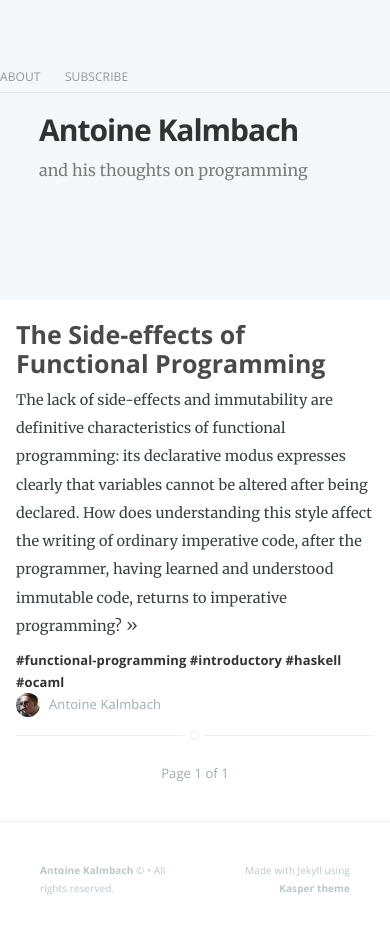
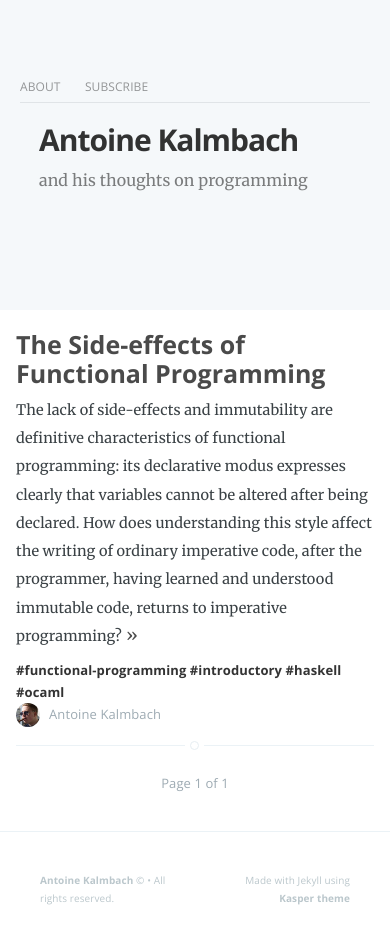
Before and after one commit to ane/ane.github.io, a Jekyll site: the page built from index.html, in a window 390 px wide. Built offline with Jekyll 4.4.1, drawn with Linux system fonts in a browser that asks for light colours; Markdown is read by kramdown in place of the engine named in the settings; the list of posts is cut into pages by our own code.

Commit message:
Fix styling.

```diff
--- a/assets/css/screen.css
+++ b/assets/css/screen.css
@@ -711,11 +711,8 @@ margin on the iframe, cause it breaks stuff. */
 /* Every post, on every page, gets this style on its <article> tag */
 .post {
     position: relative;
-    width: 100%;
     max-width: 998px;
-    margin-top: 4rem;
-    margin-bottom: 4rem;
-    margin-left: 4rem;
+    margin: 4rem;
     padding-bottom: 4rem;
     border-bottom: #EBF2F6 1px solid;
     word-break: break-word;
@@ -1338,7 +1335,6 @@ body:not(.post-template) .post-title {
 @media only screen and (max-width: 900px) {
 
     .main-nav {
-        padding: 15px;
     }
 
     blockquote {
@@ -1477,7 +1473,7 @@ body:not(.post-template) .post-title {
 
     .main-nav {
         padding: 0;
-        margin-bottom: 2rem;
+	margin: 1rem 2rem;
         border-bottom: #e0e4e7 1px solid;
     }
 
```
